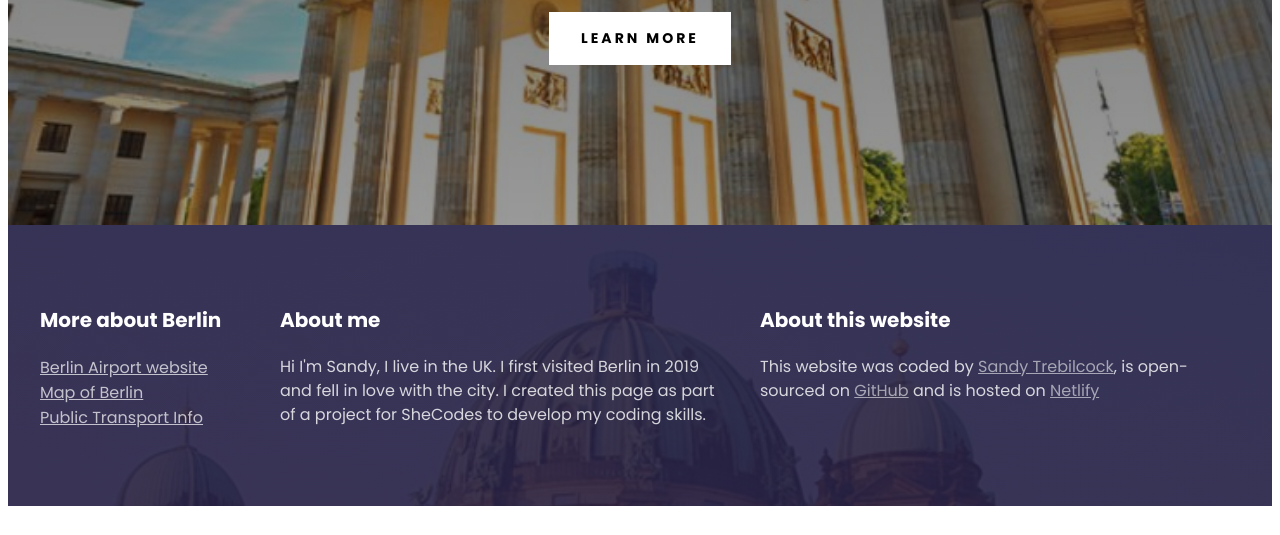
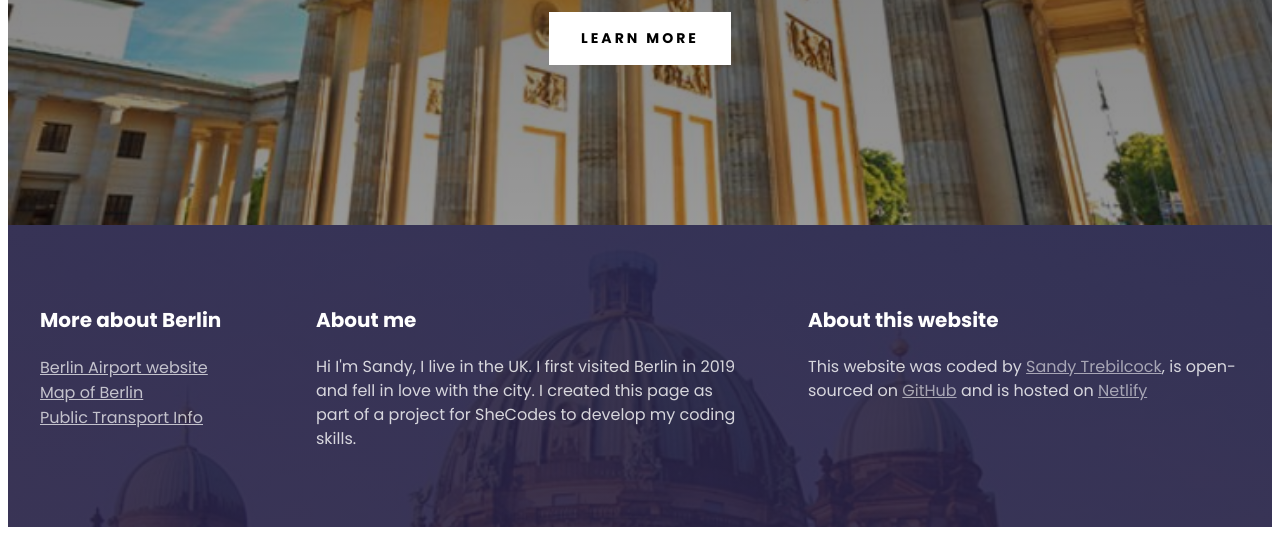
Before and after one commit to SandyTC/travel-project, a plain HTML site: page index.html in a window 1280 px wide. Shown: the part 434-969 px from the top of the page. Before the commit the page ends 948 px from the top, so only its background shows below. Drawn offline with Linux system fonts and the light colour scheme.

Commit message:
Minor fix to footer

```diff
--- a/src/styles.css
+++ b/src/styles.css
@@ -10,6 +10,7 @@ body {
 .grid {
   display: grid;
   grid-template-columns: 1fr 2fr 2fr;
+  grid-gap: 60px;
 }
 
 section {
@@ -86,7 +87,6 @@ footer p {
   font-size: 16px;
   line-height: 24px;
   opacity: 0.8;
-  margin-right: 40px;
 }
 
 footer ul {
```
